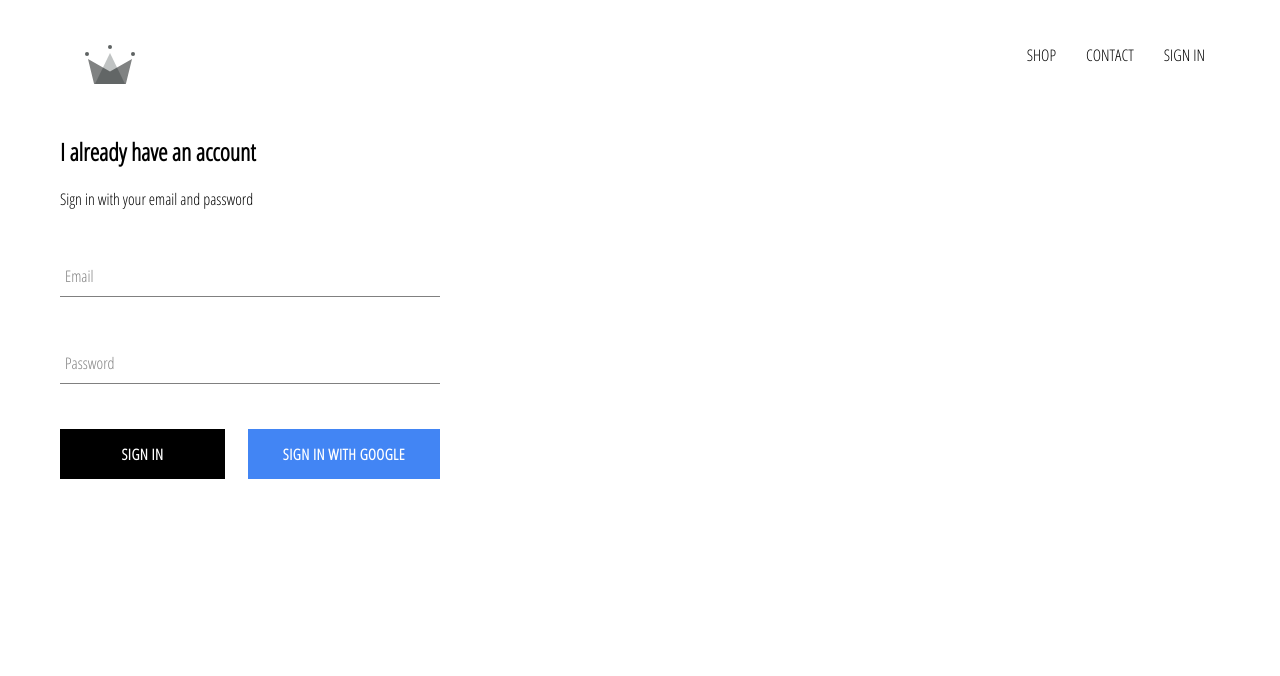
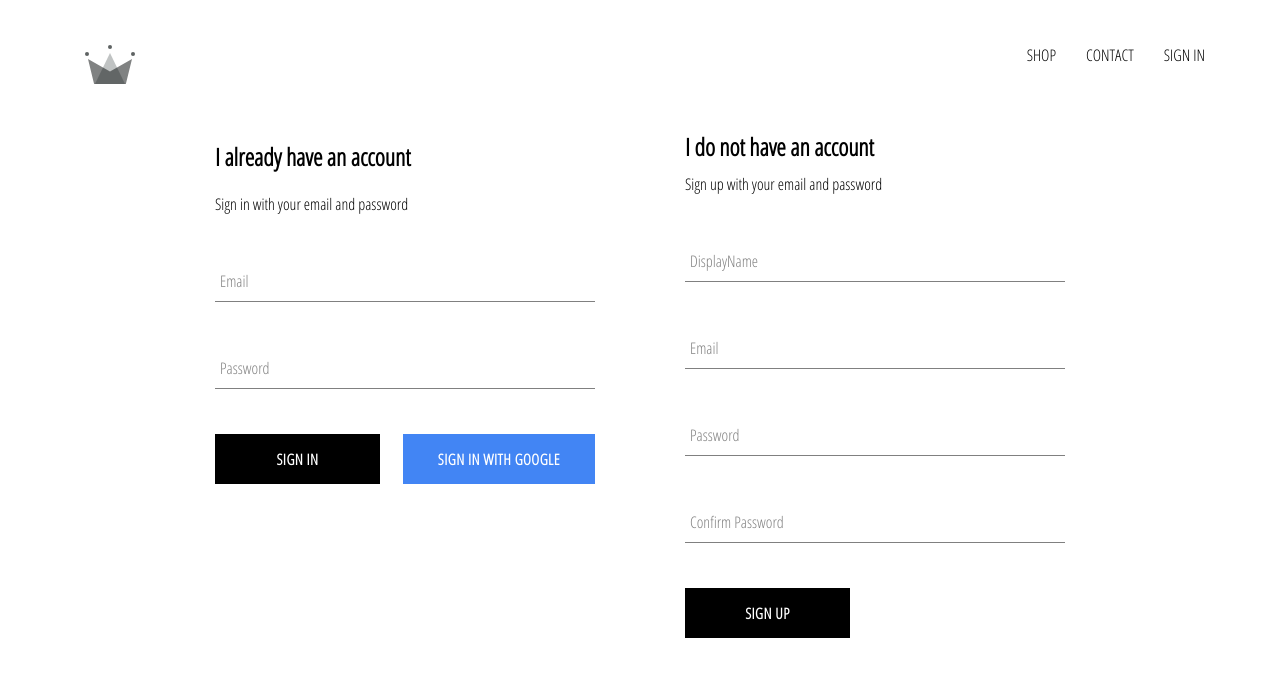
Before and after one commit to youssef-aitali/crwn-clothing, a React (Create React App) app: page /signin in a window 1280 px wide. Shown: the top 676 px of the page. Built offline with nearby package versions, Linux system fonts and the light colour scheme; no server answers.

Commit message:
implemented firebase utils, included ability to store authenticated users into our firestore database

```diff
--- a/src/App.js
+++ b/src/App.js
@@ -8,7 +8,7 @@ import ShopPage from './pages/shop/shop.component';
 import SignInAndSignUpPage from './pages/sign-in-and-sign-up/sign-in-and-sign-up.component';
 import Header from './components/header/header.component';
 
-import { auth } from './firebase/firebase.utils';
+import { auth, createUserProfileDocument } from './firebase/firebase.utils';
 
 class App extends React.Component {
 
@@ -23,10 +23,22 @@ class App extends React.Component {
   unsubscribeFromAuth = null;
 
   componentDidMount() {
-    this.unsubscribeFromAuth = auth.onAuthStateChanged(user => {
-      this.setState({ currentUser: user });
+    this.unsubscribeFromAuth = auth.onAuthStateChanged(async userAuth => {
+      if(userAuth) {
+        const userRef = await createUserProfileDocument(userAuth);
 
-      console.log(user);
+        userRef.onSnapshot(snapShot => {
+          this.setState({
+            currentUser: {
+              id: snapShot.id,
+              ...snapShot.data()
+            }
+          });
+          console.log(this.state);
+        })
+      } else {
+        this.setState({currentUser: userAuth});
+      }
     });
   }
 
--- /dev/null
+++ b/src/components/sign-up/sign-up.component.jsx
@@ -0,0 +1,98 @@
+import React from 'react';
+
+import FormInput from '../form-input/form-input.component';
+import CustomButton from '../custom-button/custom-button.component';
+
+import { auth, createUserProfileDocument} from '../../firebase/firebase.utils';
+
+import './sign-up.styles.scss';
+
+class SignUp extends React.Component {
+    constructor(){
+        super();
+
+        this.state = {
+            displayName: '',
+            email: '',
+            password: '',
+            confirmPassword: ''
+        }
+    }
+
+    handleSubmit = async event => {
+        event.preventDefault();
+
+        const {displayName, email, password, confirmPassword} = this.state;
+
+        if(password !== confirmPassword) {
+            alert("Passwords don't math");
+            return;
+        }
+
+        try {
+            const { user } = await auth.createUserWithEmailAndPassword(email, password);
+            createUserProfileDocument(user, {displayName});
+            this.setState({
+                displayName: '',
+                email: '',
+                password: '',
+                confirmPassword: ''
+            });
+        } catch (error) {
+            console.error(error);
+        }
+    }
+
+    handleChange = event => {
+        const { name, value } = event.target;
+
+        this.setState({ [name]: value });
+    }
+
+    render() {
+        const {displayName, email, password, confirmPassword} = this.state;
+        return(
+            <div className='sign-up'>
+                <h2 className='title'>I do not have an account</h2>
+                <span>Sign up with your email and password</span>
+                <form className='sign-up-form' onSubmit={this.handleSubmit}>
+                    <FormInput
+                        type='text'
+                        name='displayName'
+                        value={displayName}
+                        onChange={this.handleChange}
+                        label='DisplayName'
+                        required
+                    />
+                    <FormInput
+                        type='email'
+                        name='email'
+                        value={email}
+                        onChange={this.handleChange}
+                        label='Email'
+                        required
+                    />
+                    <FormInput
+                        type='password'
+                        name='password'
+                        value={password}
+                        onChange={this.handleChange}
+                        label='Password'
+                        required
+                    />
+                    <FormInput
+                        type='password'
+                        name='confirmPassword'
+                        value={confirmPassword}
+                        onChange={this.handleChange}
+                        label='Confirm Password'
+                        required
+                    />
+                    <CustomButton type='submit'>SIGN UP</CustomButton>
+                </form>
+            </div>
+        )
+    }
+}
+
+export default SignUp;
--- /dev/null
+++ b/src/components/sign-up/sign-up.styles.scss
@@ -0,0 +1,9 @@
+.sign-up {
+  display: flex;
+  flex-direction: column;
+  width: 380px;
+
+  .title {
+    margin: 10px 0;
+  }
+}
--- a/src/firebase/firebase.utils.js
+++ b/src/firebase/firebase.utils.js
@@ -12,6 +12,33 @@ const config = {
     measurementId: "G-MM4K3PZE65"
 };
 
+export const createUserProfileDocument = async (userAuth, additionalData) => {
+    if(!userAuth) return;
+
+    const userRef = firestore.doc(`users/${userAuth.uid}`);
+
+    const snapShot = await (userRef.get());
+
+    if(!snapShot.exists) {
+        const { displayName, email } = userAuth;
+        const createdAt = new Date();
+
+        try {
+            await userRef.set({
+                displayName,
+                email,
+                createdAt,
+                ...additionalData
+            })
+
+        } catch (error) {
+            console.log('error creating user', error.message);
+        }
+    }
+
+    return userRef;
+}
+
 firebase.initializeApp(config);
 
 export const auth = firebase.auth();
--- a/src/pages/sign-in-and-sign-up/sign-in-and-sign-up.component.jsx
+++ b/src/pages/sign-in-and-sign-up/sign-in-and-sign-up.component.jsx
@@ -1,12 +1,14 @@
 import React from 'react';
 
 import SignIn from '../../components/sign-in/sign-in.component';
+import SignUp from '../../components/sign-up/sign-up.component';
 
 import './sign-in-and-sign-up.styles.scss';
 
 const SignInAndSignUpPage = () => (
     <div className='sign-in-and-sign-up'>
         <SignIn />
+        <SignUp />
     </div>
 );
 
--- a/src/pages/sign-in-and-sign-up/sign-in-and-sign-up.styles.scss
+++ b/src/pages/sign-in-and-sign-up/sign-in-and-sign-up.styles.scss
@@ -0,0 +1,6 @@
+.sign-in-and-sign-up {
+  width: 850px;
+  display: flex;
+  justify-content: space-between;
+  margin: 30px auto;
+}
```
